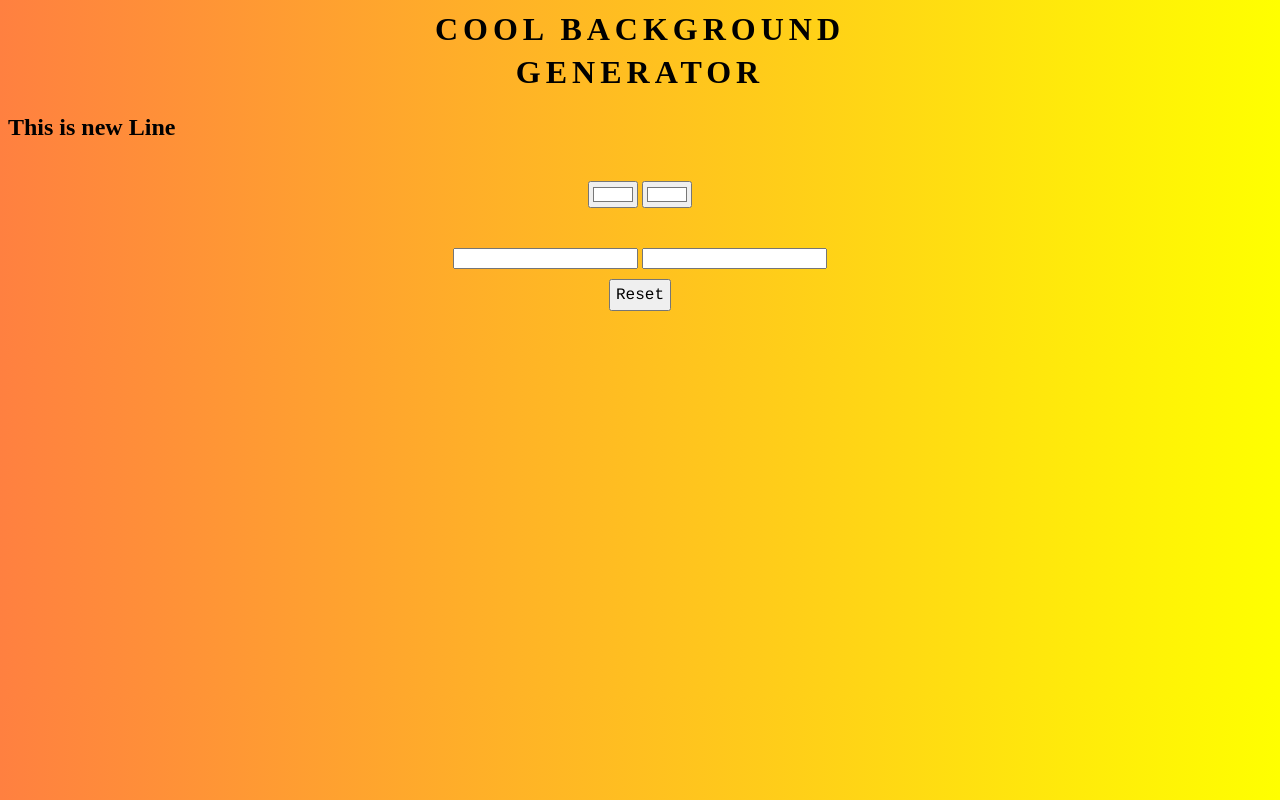
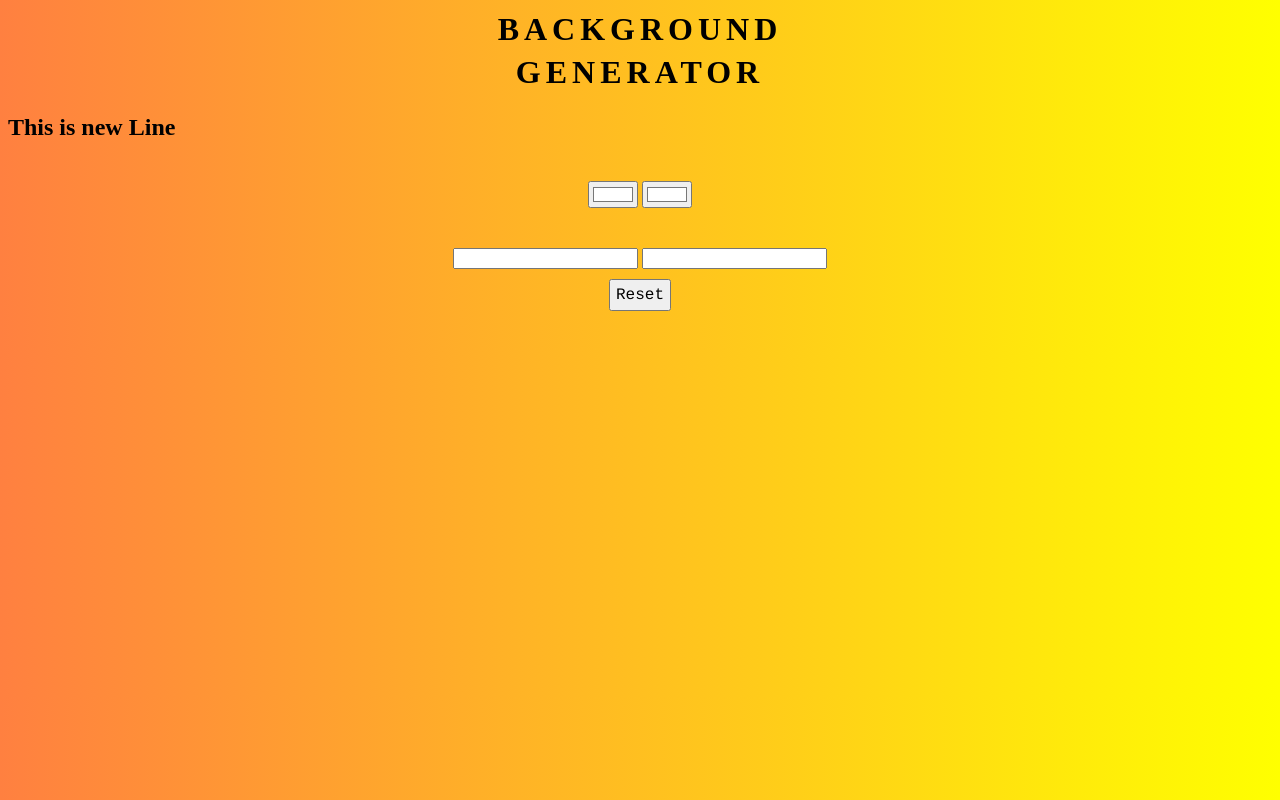
Before and after one commit to kheith01/Background-a-Generator, a plain HTML site: page index.html in a window 1280 px wide. Drawn offline with Linux system fonts and the light colour scheme.

Commit message:
Removing COOL on Title

```diff
--- a/index.html
+++ b/index.html
@@ -11,7 +11,7 @@
 		<li><a href="#" id="Jen">Keith Balagapo</a></li>
 	</ul> -->
 	<div class="header">
-	<h1>COOL Background</h1>
+	<h1>Background</h1>
 	<h1>Generator</h1>
 	<h2>This is new Line </h2>
 	</div>
```
